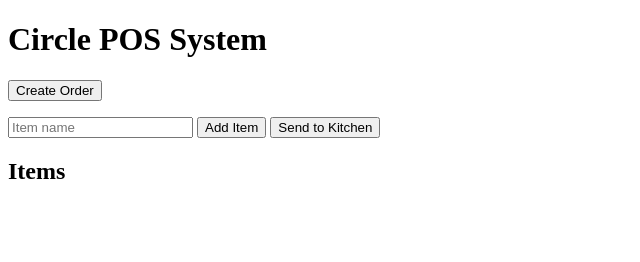
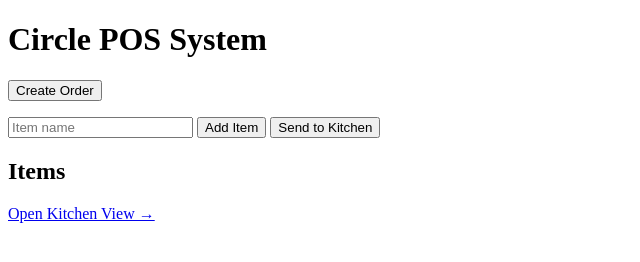
Before and after one commit to chuuhi/circle-pos, a website: page public/index.html in a window 1280 px wide. Shown: the whole page, without its empty margins (0-640 px from the left). Drawn offline with Linux system fonts and the light colour scheme.

Commit message:
Add navigation link from POS view to kitchen view

```diff
--- a/public/index.html
+++ b/public/index.html
@@ -16,6 +16,9 @@
 
   <h2>Items</h2>
   <ul id="itemsList"></ul>
+  <a href="/kitchen/" class="kitchen-link" target="_blank">
+    Open Kitchen View →
+  </a>
 
   <script src="app.js"></script>
 </body>
```
